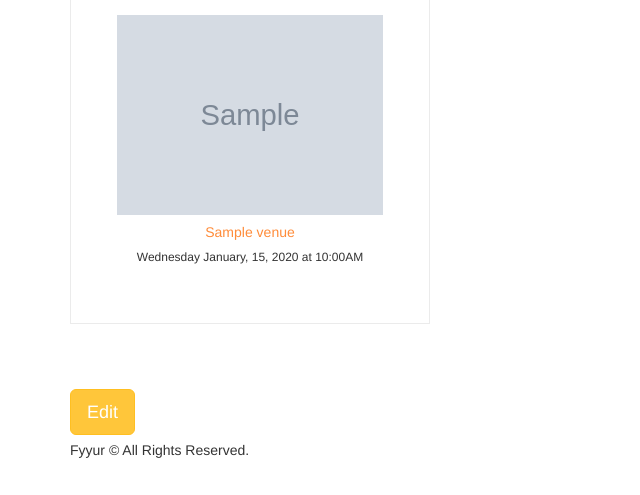
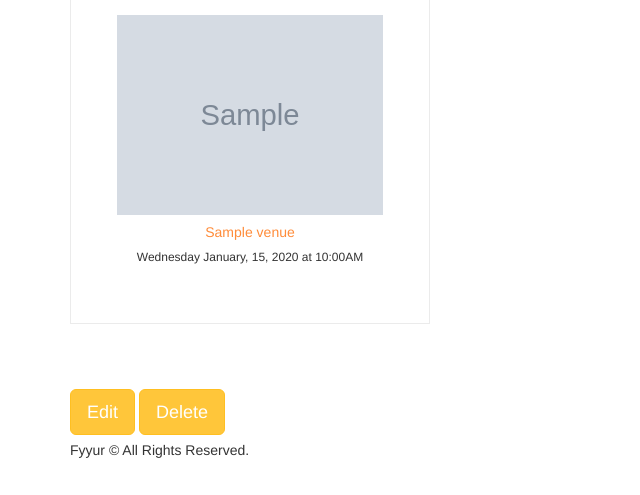
Before and after one commit to schoi217/FyyurProj, a Flask app: page /artists/1 in a window 1280 px wide. Shown: the part 638-1133 px from the top of the page, without its empty margins (0-640 px from the left). Run offline with Flask 2, Linux system fonts and the light colour scheme; tables that the repository leaves empty hold one stand-in row (values such as "Sample post"); grey boxes marked "Sample" are stand-in pictures; some libraries are stand-ins or nearby versions.

Commit message:
Get rid of todos on app.py

```diff
--- a/app.py
+++ b/app.py
@@ -302,6 +302,7 @@ def delete_venue(venue_id):
         venue = Venue.query.filter(Venue.id == venue_id).first()
         db.session.delete(venue)
         db.session.commit()
+        flash('Venue ' + venue.name + ' was successfully deleted!')
     except:
         db.session.rollback()
     finally:
@@ -353,11 +354,23 @@ def search_artists():
             results=response, search_term=request.form.get('search_term', ''))
 
 
+@app.route('/artists/<artist_id>/delete', methods=['GET'])
+def delete_artist(artist_id):
+    try:
+        artist = Artist.query.filter(Artist.id == artist_id).first()
+        db.session.delete(artist)
+        db.session.commit()
+        flash('Artist ' + artist.name + ' was successfully deleted!')
+    except:
+        db.session.rollback()
+    finally:
+        db.session.close()
+
+    return redirect(url_for('index'))
+
+
 @app.route('/artists/<int:artist_id>')
 def show_artist(artist_id):
-
-    # shows the artist page with the given artist_id
-    # TODO: replace with real artist data from the artist table, using artist_id
 
     #query the artist with the appropriate id
     artist = Artist.query.filter(Artist.id == artist_id).first()
@@ -491,17 +504,13 @@ def create_artist_submission():
     try:
         db.session.add(new_artist)
         db.session.commit()
-        flash('Venue ' + request.form['name'] + ' was successfully listed!')
+        flash('Artist ' + request.form['name'] + ' was successfully listed!')
     except:
         db.session.rollback()
-        flash('Venue ' + request.form['name'] + " couldn't successfully listed!")
+        flash('Artist ' + request.form['name'] + " wasn't successfully listed!")
         print(sys.exc_info())
     finally:
         db.session.close()
-
-    # on successful db insert, flash success
-    # TODO: on unsuccessful db insert, flash an error instead.
-    # e.g., flash('An error occurred. Artist ' + data.name + ' could not be listed.')
 
     return render_template('pages/home.html')
 
@@ -554,10 +563,6 @@ def create_show_submission():
         flash("Show wasn't successfully listed!")
     finally:
         db.session.close()
-    # on successful db insert, flash success
-    # TODO: on unsuccessful db insert, flash an error instead.
-    # e.g., flash('An error occurred. Show could not be listed.')
-    # see: http://flask.pocoo.org/docs/1.0/patterns/flashing/
     return render_template('pages/home.html')
 
 @app.errorhandler(404)
--- a/templates/pages/show_artist.html
+++ b/templates/pages/show_artist.html
@@ -73,5 +73,7 @@
 </section>
 
 <a href="/artists/{{ artist.id }}/edit"><button class="btn btn-primary btn-lg">Edit</button></a>
+<a href="/artists/{{ artist.id }}/delete"><button class="btn btn-primary btn-lg">Delete</button></a>
+
 
 {% endblock %}
```
